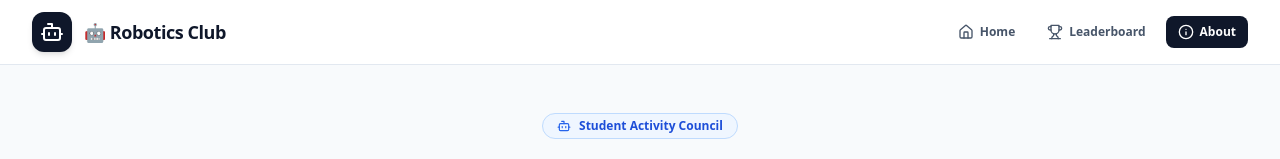
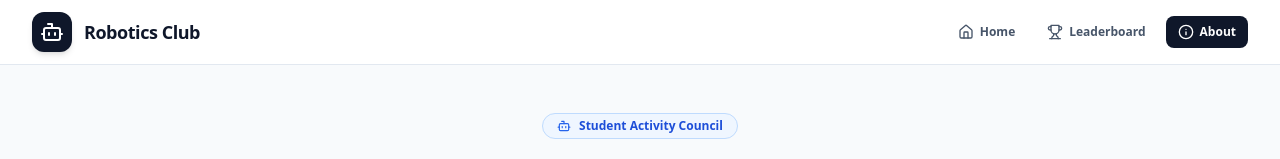
Before and after one commit to Vindyan-7/RCMS, a Next.js app: page /about in a window 1280 px wide. Shown: the top 159 px of the page. Built offline with nearby package versions, Linux system fonts and the light colour scheme.

Commit message:
style(public): Add official Robotics Club dark robot favicon and tab icon

```diff
--- a/src/app/layout.tsx
+++ b/src/app/layout.tsx
@@ -7,6 +7,13 @@ export const metadata: Metadata = {
     template: "%s | Robotics Club",
   },
   description: "Official Robotics Club Portal",
+  icons: {
+    icon: [
+      { url: "/icon.svg", type: "image/svg+xml" },
+    ],
+    shortcut: "/icon.svg",
+    apple: "/icon.svg",
+  },
   openGraph: {
     title: "Robotics Club",
     description: "Official Robotics Club Portal",
--- a/src/components/public/public-header.tsx
+++ b/src/components/public/public-header.tsx
@@ -23,7 +23,7 @@ export function PublicHeader() {
           </div>
           <div>
             <span className="text-lg font-bold tracking-tight text-slate-900 group-hover:text-blue-600 transition-colors">
-              🤖 Robotics Club
+              Robotics Club
             </span>
           </div>
         </Link>
```
Also changed, not shown: public/icon.svg (added), src/app/icon.svg (added).
